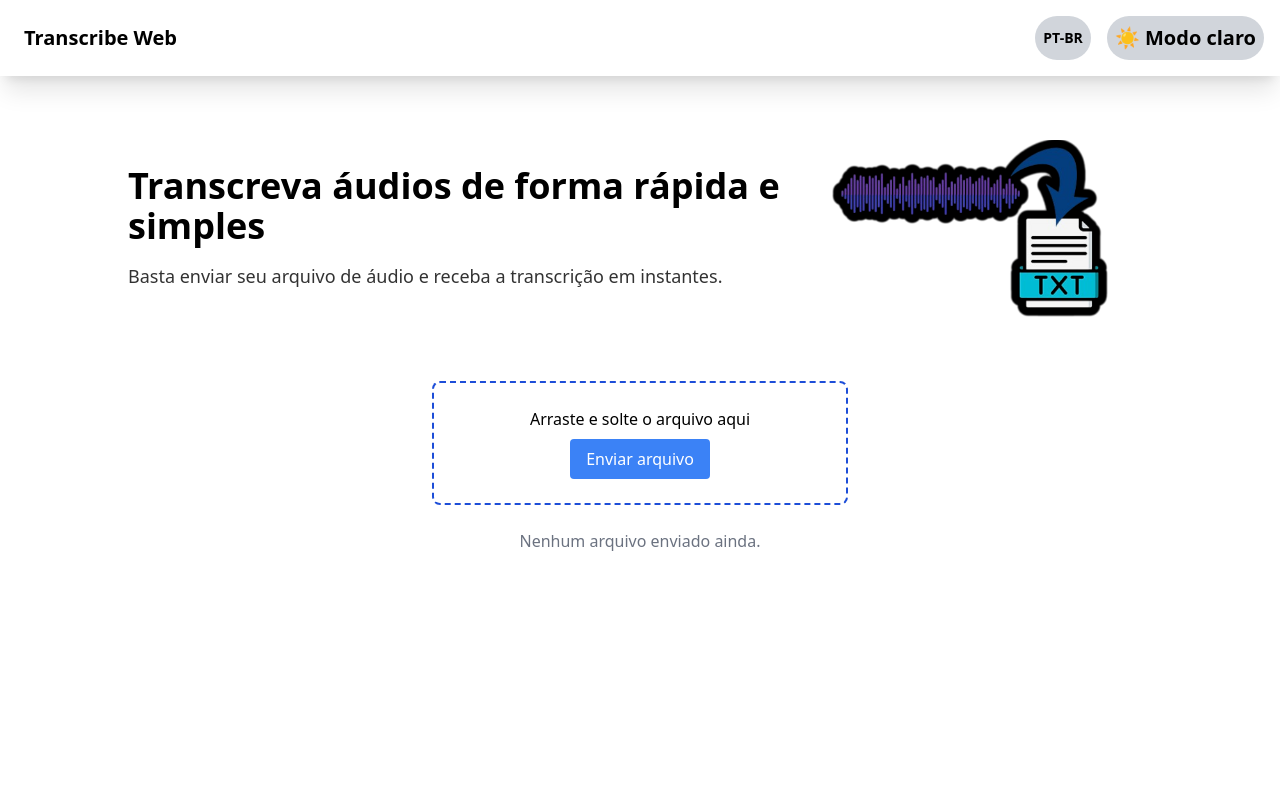
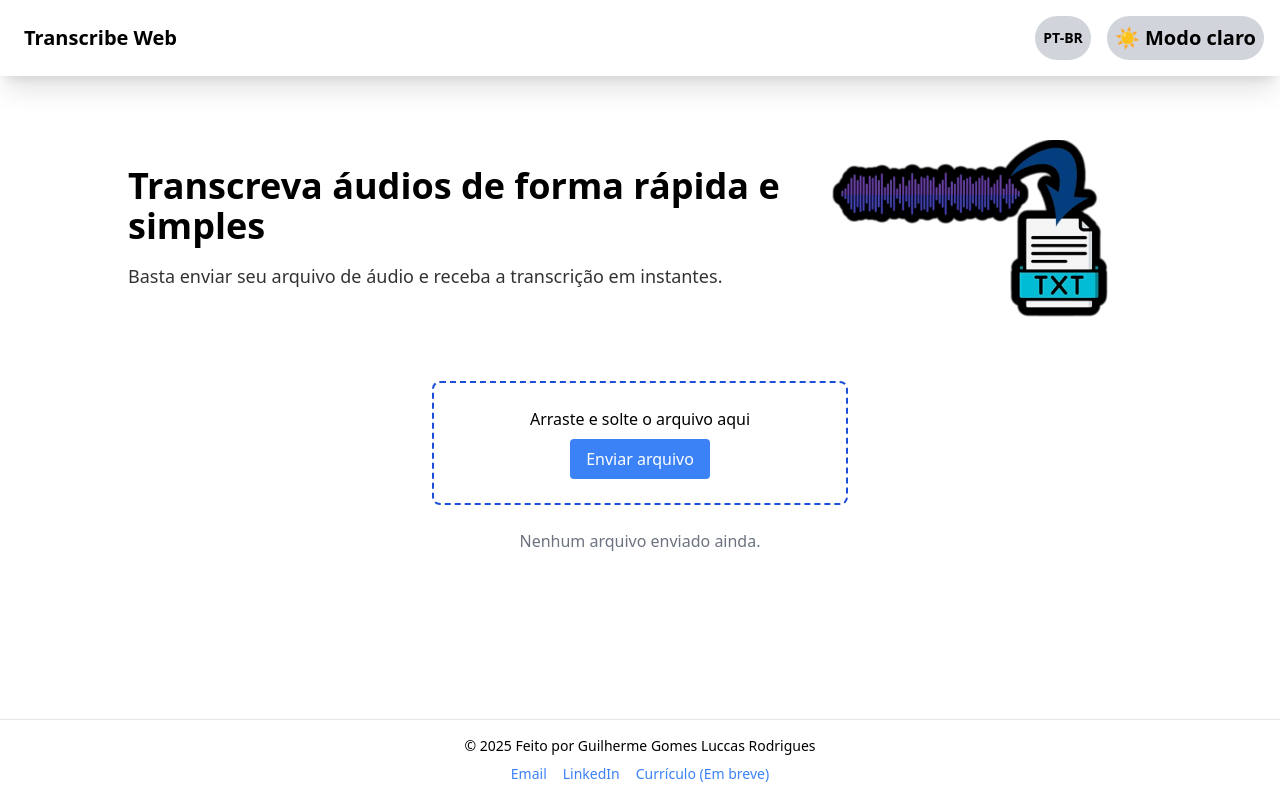
Before and after one commit to Guilherme-Gomes-Luccas/TranscribeWeb, a React (Vite) app: page / in a window 1280 px wide. Built offline with nearby package versions, Linux system fonts and the light colour scheme.

Commit message:
add: footer

```diff
--- a/src/App.tsx
+++ b/src/App.tsx
@@ -5,6 +5,7 @@ import Dropzone from './components/Dropzone';
 import { useState } from 'react';
 import { useTranslation } from 'react-i18next';
 import './i18n'; // Importante: inicializa as traduções
+import Footer from './components/Footer';
 
 const API_URL = import.meta.env.VITE_API_URL;
 
@@ -47,9 +48,10 @@ function App() {
   };
 
   return (
-    <div className="bg-light-bg dark:bg-dark-bg text-light-text dark:text-dark-text min-h-screen relative">
+    <div className="bg-light-bg dark:bg-dark-bg text-light-text dark:text-dark-text min-h-screen flex flex-col">
       <Header />
 
+      <div className="flex-grow">
         <section className="flex justify-center items-center px-4 py-16">
           <div className="flex flex-col md:flex-row items-center gap-10 max-w-5xl w-full">
             <div className="text-center md:text-left space-y-4">
@@ -60,7 +62,6 @@ function App() {
                 {t('description')}
               </p>
             </div>
-
             <img
               src={audioToText}
               alt="Transcrição de áudio para texto"
@@ -73,9 +74,7 @@ function App() {
           <Dropzone onFileAccepted={handleFileAccepted} />
 
           {loading && <p className="text-blue-500">{t('processing')}</p>}
-
           {error && <p className="text-red-500">{error}</p>}
-
           {!loading && !transcript && !error && (
             <p className="text-gray-500">{t('noFile')}</p>
           )}
@@ -88,7 +87,6 @@ function App() {
                   <p className="bg-gray-100 dark:bg-gray-800 p-4 rounded">{summary}</p>
                 </div>
               )}
-
               {transcript && (
                 <div>
                   <h3 className="font-bold text-xl flex justify-between items-center">
@@ -111,6 +109,9 @@ function App() {
           )}
         </main>
       </div>
+
+      <Footer />
+    </div>
   );
 }
 
--- /dev/null
+++ b/src/components/Footer.tsx
@@ -0,0 +1,26 @@
+import React from 'react';
+import { useTranslation } from 'react-i18next';
+
+const Footer: React.FC = () => {
+
+    const { t } = useTranslation();
+
+    return (
+        <footer className="w-full py-4 px-6 mt-10 border-t dark:border-gray-700 flex flex-col items-center text-sm text-center">
+        <p className="mb-2">&copy; {new Date().getFullYear()} {t('madeby')} Guilherme Gomes Luccas Rodrigues</p>
+        <div className="flex gap-4">
+            <a href="guilhermegomes.luccas@gmail.com" className="hover:underline text-blue-500 dark:text-blue-400">
+            Email
+            </a>
+            <a href="https://www.linkedin.com/in/guilherme-gomes-luccas/" target="_blank" rel="noopener noreferrer" className="hover:underline text-blue-500 dark:text-blue-400">
+            LinkedIn
+            </a>
+            <a href="" target="_blank" rel="noopener noreferrer" className="hover:underline text-blue-500 dark:text-blue-400">
+            Currículo ({t('soon')})
+            </a>
+        </div>
+        </footer>
+    );
+};
+
+export default Footer;
--- a/src/locales/en.json
+++ b/src/locales/en.json
@@ -12,5 +12,7 @@
     "dropzoneText": "Drag and drop your file here",
     "uploadButton": "Upload file",
     "darkMode": "🌙 Dark Mode",
-    "lightMode": "☀️ Light Mode"
+    "lightMode": "☀️ Light Mode",
+    "madeby": "Made by",
+    "soon": "Coming soon"
 }
--- a/src/locales/pt.json
+++ b/src/locales/pt.json
@@ -12,5 +12,7 @@
     "dropzoneText": "Arraste e solte o arquivo aqui",
     "uploadButton": "Enviar arquivo",
     "darkMode": "🌙 Modo escuro",
-    "lightMode": "☀️ Modo claro"
+    "lightMode": "☀️ Modo claro",
+    "madeby": "Feito por",
+    "soon": "Em breve"
 }
```
Lines whose indentation alone changed are shown as unchanged.
